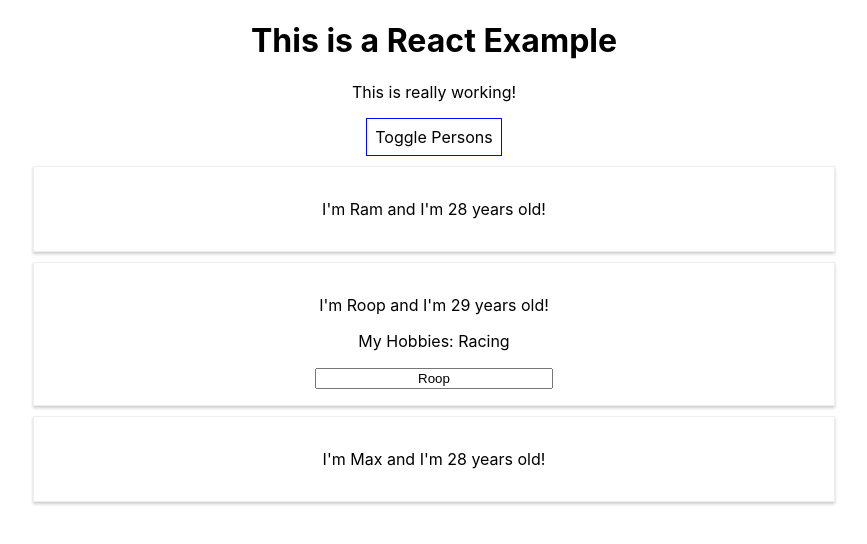
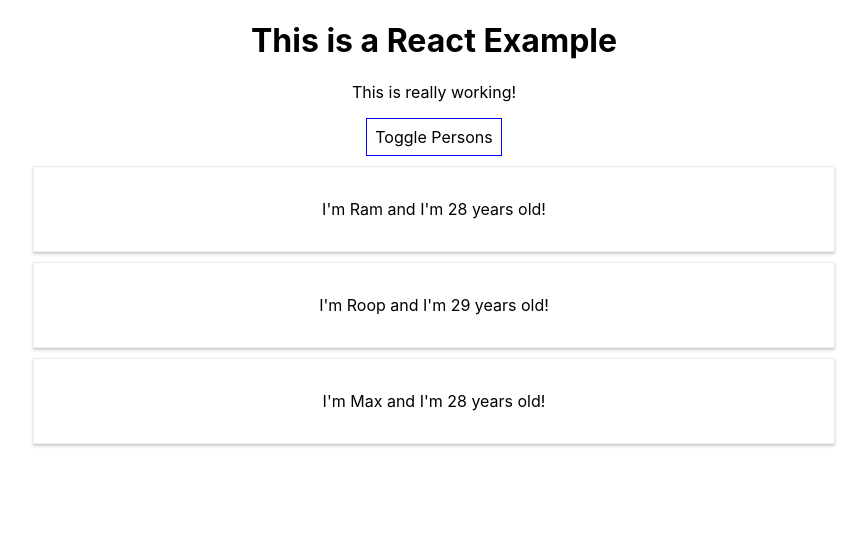
Before and after one commit to Ch-sriram/react, a React (Create React App) app in the folder react-examples/: page / in a window 1280 px wide. Both pictures are taken after a click on the button "Toggle Persons". Shown: the top 544 px of the page, without its empty margins (206-1073 px from the left). Built offline with nearby package versions, Linux system fonts and the light colour scheme.

Commit message:
Outputting Lists Using map() method

```diff
--- a/react-examples/src/App.js
+++ b/react-examples/src/App.js
@@ -51,26 +51,24 @@ class App extends Component {
     let persons = null;
 
     if (this.state.showPersons) {
+      /**
+       * Instead of manually generating each and every Person
+       * Component, we can loop through each person in
+       * state.persons using the map() method and return
+       * a Person component for each of the person inside
+       * the state.persons array.
+       */
+
       persons = (
         <div>
-          <Person
-            name={this.state.persons[0].name}
-            age={this.state.persons[0].age}
-          />
-
-          <Person
-            name={this.state.persons[1].name}
-            age={this.state.persons[1].age}
-            click={this.switchNameHandler.bind(this, "Einstein")}
-            changed={this.nameChangedHandler}
-          >
-            My Hobbies: Racing
-          </Person>
-
-          <Person
-            name={this.state.persons[2].name}
-            age={this.state.persons[2].age}
-          />
+          {this.state.persons.map(person => {
+            return (
+              <Person
+                name={person.name}
+                age={person.age}
+              />
+            );
+          })}
         </div>
       );
     }
```
